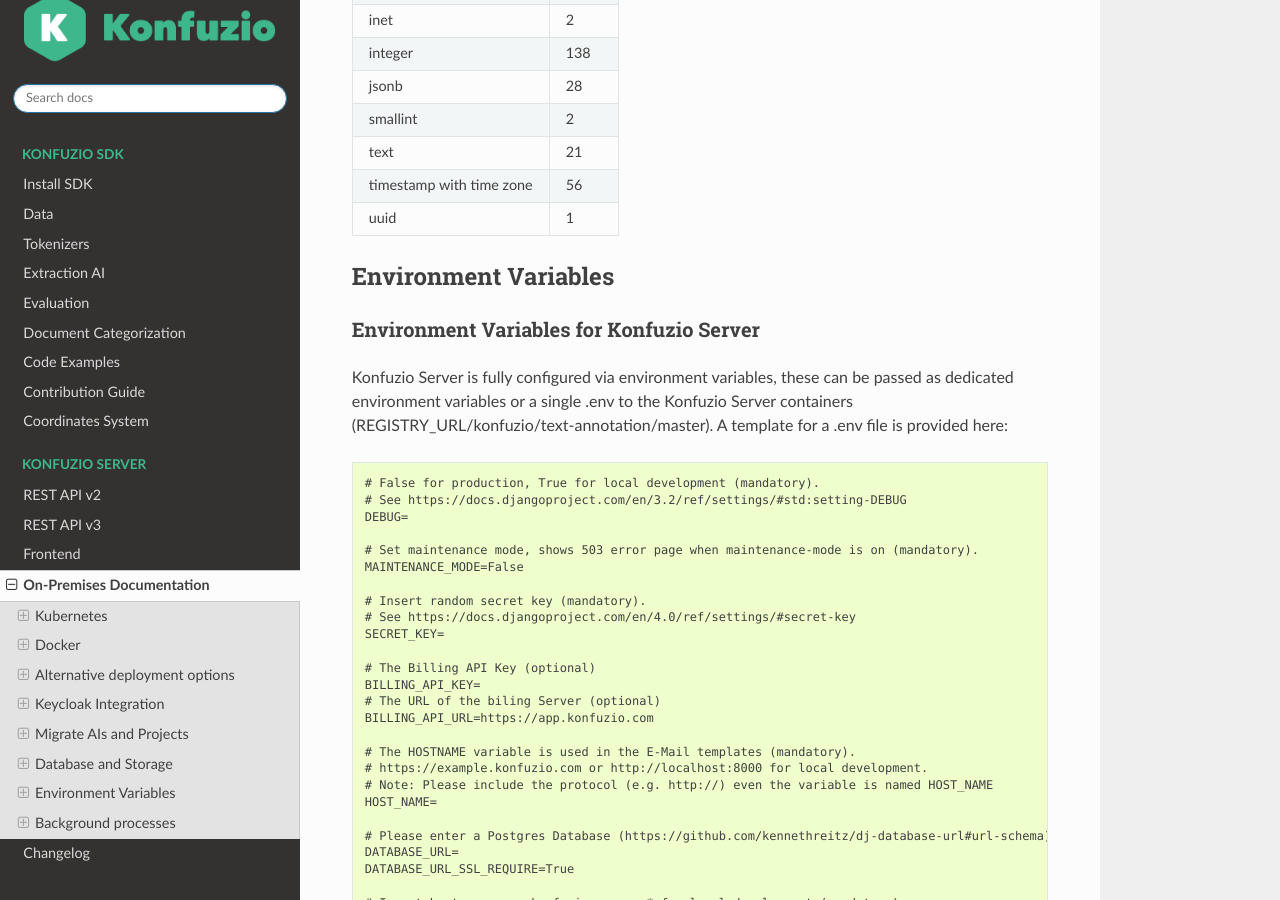
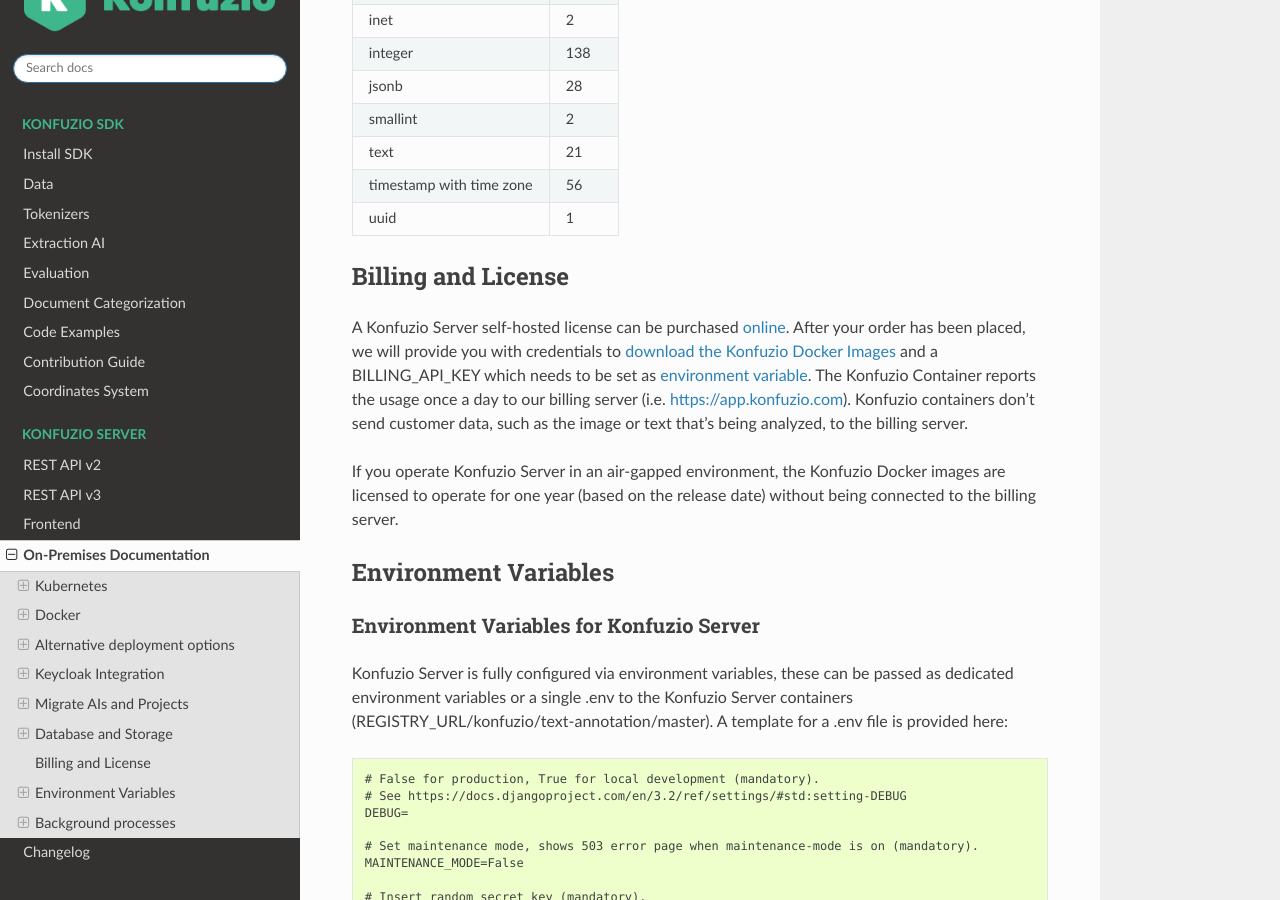
Before and after one commit to konfuzio-ai/konfuzio-sdk, a Sphinx documentation site: the page built from docs/web/on_premises.md, in a window 1280 px wide and 900 px high, scrolled down 15732 px. Built offline with Sphinx 7.4.7 and the Read the Docs theme 2.0.0, drawn with Linux system fonts in a browser that asks for light colours.

Commit message:
Update on_premises.md

```diff
--- a/docs/web/on_premises.md
+++ b/docs/web/on_premises.md
@@ -544,6 +544,12 @@
 
 <!-- This table was created by running select data_type, count(*) from information_schema.columns where table_schema = 'public'  group by data_type ; -->
 
+## Billing and License
+
+A Konfuzio Server self-hosted license can be purchased [online](https://konfuzio.com/en/price/). After your order has been placed, we will provide you with credentials to [download the Konfuzio Docker Images](https://dev.konfuzio.com/web/on_premises.html#download-docker-image) and a BILLING_API_KEY which needs to be set as [environment variable](/web/on_premises.html#environment-variables-for-konfuzio-server). The Konfuzio Container reports the usage once a day to our billing server (i.e. https://app.konfuzio.com). Konfuzio containers don't send customer data, such as the image or text that's being analyzed, to the billing server.
+
+If you operate Konfuzio Server in an air-gapped environment, the Konfuzio Docker images are licensed to operate for one year (based on the release date) without being connected to the billing server.
+
 ## Environment Variables
 
 ### Environment Variables for Konfuzio Server
```
